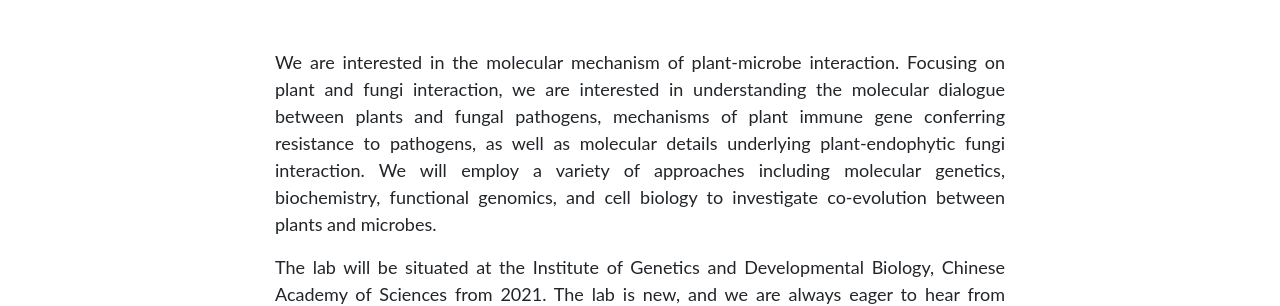
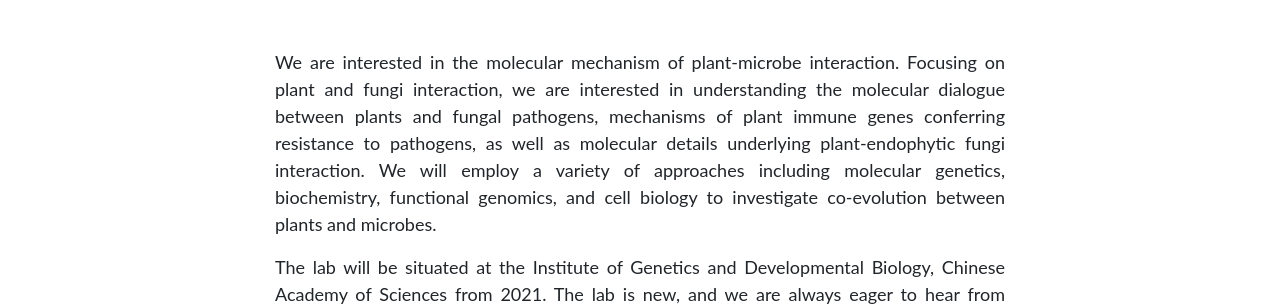
Before and after one commit to leili-plantmicrobe/leili-plantmicrobe.github.io, a Jekyll site: the page built from pages/home.md, in a window 1280 px wide. Shown: the part 471-777 px from the top of the page. Built offline with Jekyll 4.4.1, drawn with Linux system fonts in a browser that asks for light colours.

Commit message:
Update home.md

```diff
--- a/pages/home.md
+++ b/pages/home.md
@@ -14,7 +14,7 @@ permalink: /
 </p>
 <br/>
 <br/>
-<p align="justify"><font size="4" face="Lato">We are interested in the molecular mechanism of plant-microbe interaction. Focusing on plant and fungi interaction, we are interested in understanding the molecular dialogue between plants and fungal pathogens, mechanisms of plant immune gene conferring resistance to pathogens, as well as molecular details underlying plant-endophytic fungi interaction. We will employ a variety of approaches including molecular genetics, biochemistry, functional genomics, and cell biology to investigate co-evolution between plants and microbes.</font></p>
+<p align="justify"><font size="4" face="Lato">We are interested in the molecular mechanism of plant-microbe interaction. Focusing on plant and fungi interaction, we are interested in understanding the molecular dialogue between plants and fungal pathogens, mechanisms of plant immune genes conferring resistance to pathogens, as well as molecular details underlying plant-endophytic fungi interaction. We will employ a variety of approaches including molecular genetics, biochemistry, functional genomics, and cell biology to investigate co-evolution between plants and microbes.</font></p>
 
 <p align="justify"><font  size="4"  face="Lato">The lab will be situated at the Institute of Genetics and Developmental Biology, Chinese Academy of Sciences from 2021. The lab is new, and we are always eager to hear from enthusiastic researchers from any related backgrounds interested in joining the lab.</font></p>
 
```
